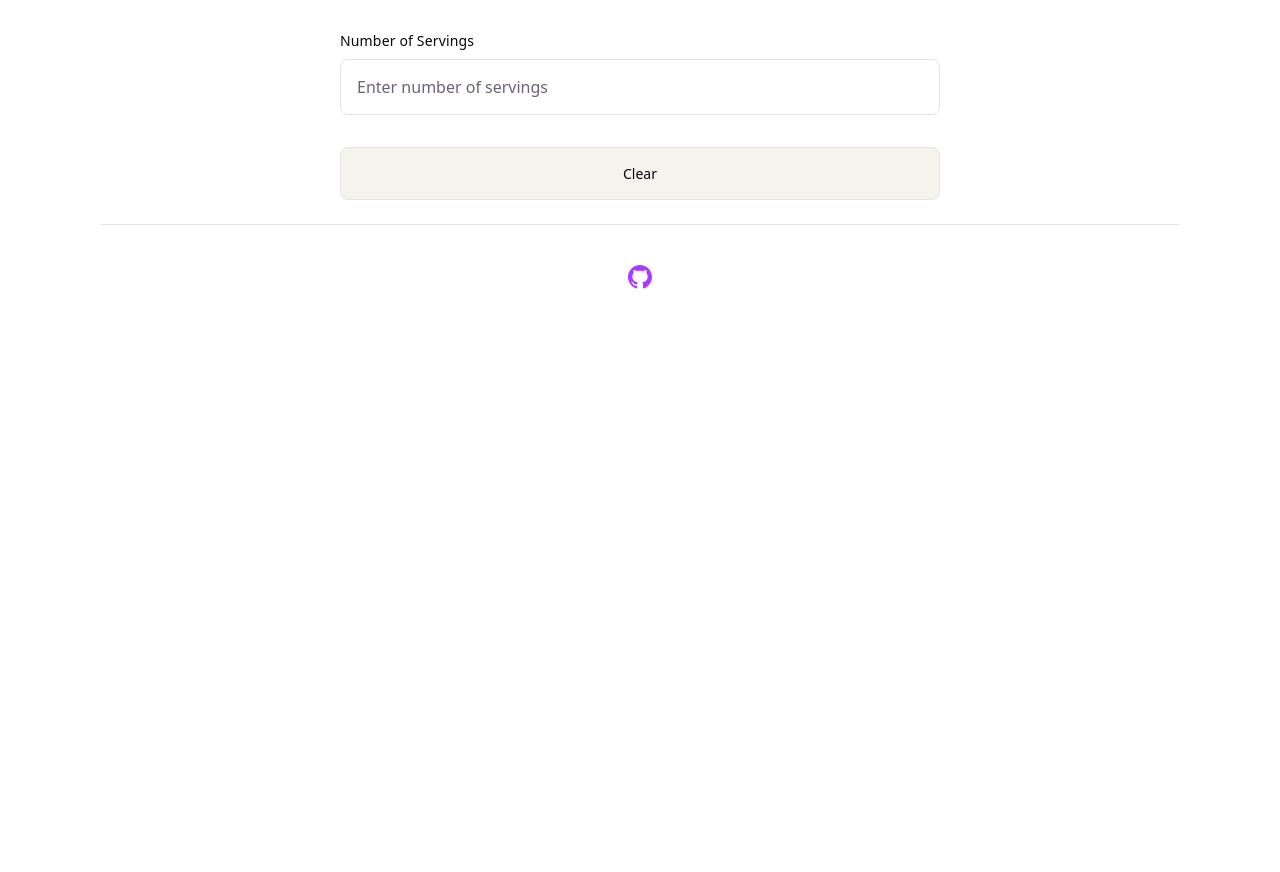
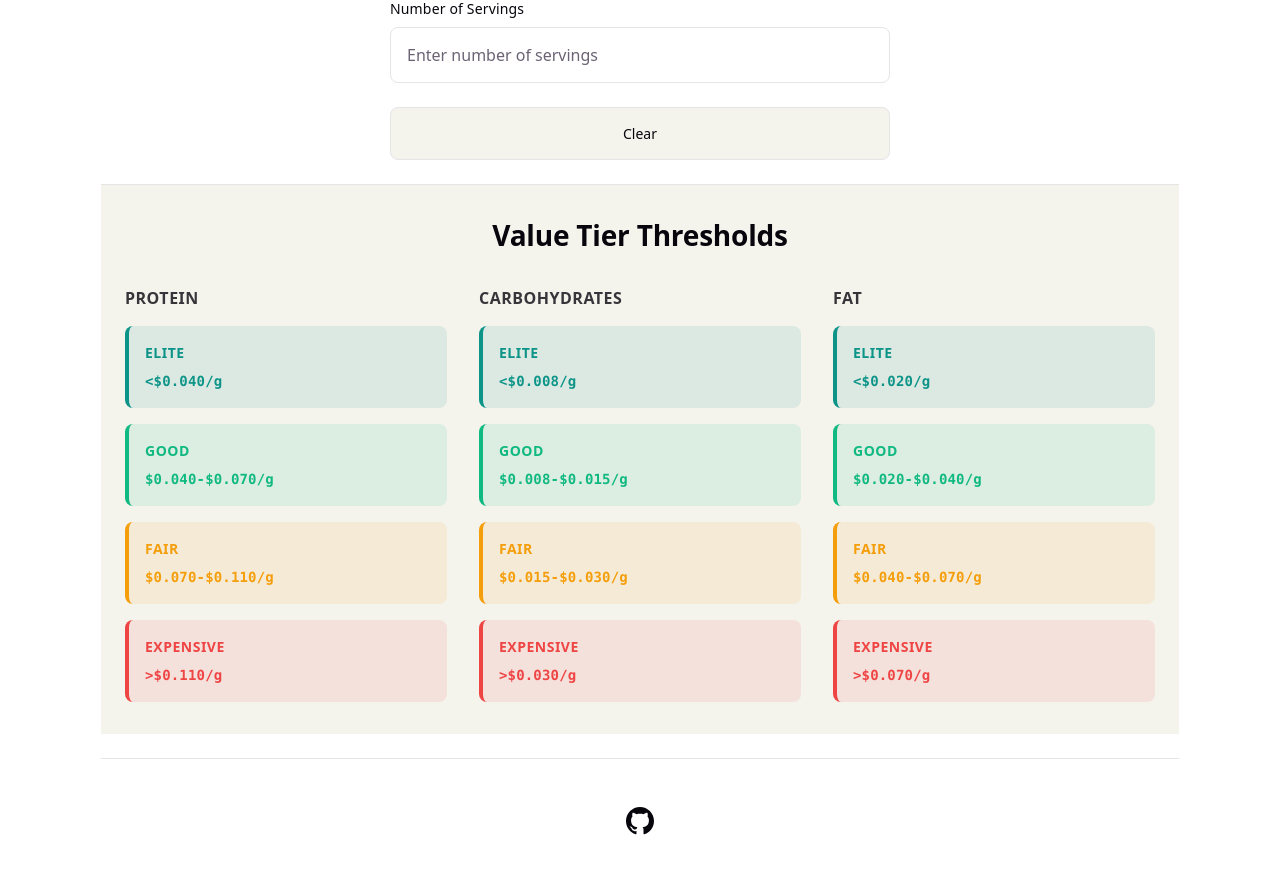
Before and after one commit to Eliwash73/macro-value-calculator, a React (Vite) app: page / in a window 1280 px wide. Shown: the part 540-1412 px from the top of the page. Before the commit the page ends 893 px from the top, so only its background shows below. Built offline with nearby package versions, Linux system fonts and the light colour scheme.

Commit message:
thesholds added to page

```diff
--- a/src/App.css
+++ b/src/App.css
@@ -276,6 +276,134 @@
   color: var(--text-h);
 }
 
+.thresholds-section {
+  padding: var(--spacing-lg) var(--spacing-md);
+  background: var(--code-bg);
+  border-top: 1px solid var(--border);
+}
+
+.thresholds-section h2 {
+  text-align: center;
+  margin-bottom: var(--spacing-lg);
+  font-size: 24px;
+}
+
+.thresholds-grid {
+  display: grid;
+  grid-template-columns: 1fr;
+  gap: var(--spacing-lg);
+  max-width: 1126px;
+  margin: 0 auto;
+}
+
+.macro-tier {
+  display: flex;
+  flex-direction: column;
+  gap: var(--spacing-md);
+}
+
+.macro-tier h3 {
+  margin: 0;
+  font-size: 16px;
+  text-transform: uppercase;
+  letter-spacing: 0.5px;
+  opacity: 0.8;
+}
+
+.tier-item {
+  display: flex;
+  justify-content: space-between;
+  align-items: center;
+  padding: var(--spacing-md);
+  border-radius: var(--radius-md);
+  border-left: 4px solid;
+}
+
+.tier-label {
+  font-weight: 600;
+  font-size: 14px;
+  text-transform: uppercase;
+  letter-spacing: 0.5px;
+}
+
+.tier-value {
+  font-family: var(--mono);
+  font-weight: 600;
+  font-size: 14px;
+}
+
+.elite-tier {
+  --tier-color: #0d9488;
+  --tier-bg: rgba(13, 148, 136, 0.1);
+  background: var(--tier-bg);
+  border-left-color: var(--tier-color);
+  color: var(--tier-color);
+}
+
+.good-tier {
+  --tier-color: #10b981;
+  --tier-bg: rgba(16, 185, 129, 0.1);
+  background: var(--tier-bg);
+  border-left-color: var(--tier-color);
+  color: var(--tier-color);
+}
+
+.fair-tier {
+  --tier-color: #f59e0b;
+  --tier-bg: rgba(245, 158, 11, 0.1);
+  background: var(--tier-bg);
+  border-left-color: var(--tier-color);
+  color: var(--tier-color);
+}
+
+.expensive-tier {
+  --tier-color: #ef4444;
+  --tier-bg: rgba(239, 68, 68, 0.1);
+  background: var(--tier-bg);
+  border-left-color: var(--tier-color);
+  color: var(--tier-color);
+}
+
+@media (prefers-color-scheme: dark) {
+  .elite-tier {
+    --tier-color: #2dd4bf;
+  }
+
+  .good-tier {
+    --tier-color: #6ee7b7;
+  }
+
+  .fair-tier {
+    --tier-color: #fbbf24;
+  }
+
+  .expensive-tier {
+    --tier-color: #f87171;
+  }
+}
+
+@media (min-width: 768px) {
+  .thresholds-section {
+    padding: var(--spacing-xl) var(--spacing-lg);
+  }
+
+  .thresholds-grid {
+    grid-template-columns: repeat(3, 1fr);
+    gap: var(--spacing-xl);
+  }
+
+  .thresholds-section h2 {
+    font-size: 28px;
+    margin-bottom: var(--spacing-xl);
+  }
+
+  .tier-item {
+    flex-direction: column;
+    align-items: flex-start;
+    gap: var(--spacing-sm);
+  }
+}
+
 .app-footer {
   margin-top: auto;
   padding: var(--spacing-lg) var(--spacing-md);
@@ -284,22 +412,20 @@
 }
 
 .app-footer a {
-  font-size: 14px;
-  color: var(--accent);
-  text-decoration: none;
-  font-weight: 500;
-  transition: var(--transition);
   display: inline-flex;
   align-items: center;
-  gap: var(--spacing-sm);
-  padding: var(--spacing-sm) var(--spacing-md);
+  justify-content: center;
+  color: var(--text-h);
+  transition: var(--transition);
+  padding: var(--spacing-md);
   border-radius: var(--radius-md);
+  background: transparent;
 }
 
 .app-footer a:hover {
   background: var(--accent-bg);
   color: var(--accent);
-  text-decoration: underline;
+  transform: translateY(-2px);
 }
 
 .app-footer a:focus {
@@ -307,43 +433,18 @@
   outline-offset: 2px;
 }
 
+.github-logo {
+  width: 24px;
+  height: 24px;
+}
+
 @media (min-width: 768px) {
   .app-footer {
     padding: var(--spacing-xl) var(--spacing-lg);
   }
-}
 
-/* Responsive adjustments */
-@media (min-width: 280px) and (max-width: 375px) {
-  .app-container {
-    gap: var(--spacing-md);
-  }
-
-  .result-section {
-    padding: var(--spacing-md);
-  }
-
-  .result-value {
-    font-size: 26px;
-  }
-
-  .clear-button {
-    padding: var(--spacing-md);
-    font-size: 13px;
+  .github-logo {
+    width: 28px;
+    height: 28px;
   }
 }
-
-@media (min-width: 768px) {
-  .app-container {
-    max-width: 600px;
-    gap: var(--spacing-xl);
-  }
-
-  .result-section {
-    padding: var(--spacing-xl);
-  }
-
-  .clear-button {
-    padding: var(--spacing-md) var(--spacing-xl);
-  }
-}
--- a/src/App.jsx
+++ b/src/App.jsx
@@ -210,6 +210,41 @@ export default function App() {
         )}
       </main>
 
+      <section className="thresholds-section">
+        <h2>Value Tier Thresholds</h2>
+        <div className="thresholds-grid">
+          {Object.entries(MACRO_THRESHOLDS).map(([macroKey, macro]) => (
+            <div key={macroKey} className="macro-tier">
+              <h3>{macroLabels[macroKey]}</h3>
+              <div className="tier-item elite-tier">
+                <span className="tier-label">Elite</span>
+                <span className="tier-value">
+                  &lt;${macro.elite.toFixed(3)}/g
+                </span>
+              </div>
+              <div className="tier-item good-tier">
+                <span className="tier-label">Good</span>
+                <span className="tier-value">
+                  ${macro.elite.toFixed(3)}-${macro.good.toFixed(3)}/g
+                </span>
+              </div>
+              <div className="tier-item fair-tier">
+                <span className="tier-label">Fair</span>
+                <span className="tier-value">
+                  ${macro.good.toFixed(3)}-${macro.fair.toFixed(3)}/g
+                </span>
+              </div>
+              <div className="tier-item expensive-tier">
+                <span className="tier-label">Expensive</span>
+                <span className="tier-value">
+                  &gt;${macro.fair.toFixed(3)}/g
+                </span>
+              </div>
+            </div>
+          ))}
+        </div>
+      </section>
+
       <footer className="app-footer">
         <a
           href="https://github.com/Eliwash73/macro-value-calculator"
@@ -232,3 +267,9 @@ export default function App() {
     </>
   );
 }
+
+const macroLabels = {
+  protein: "Protein",
+  carbohydrates: "Carbohydrates",
+  fat: "Fat",
+};
```
